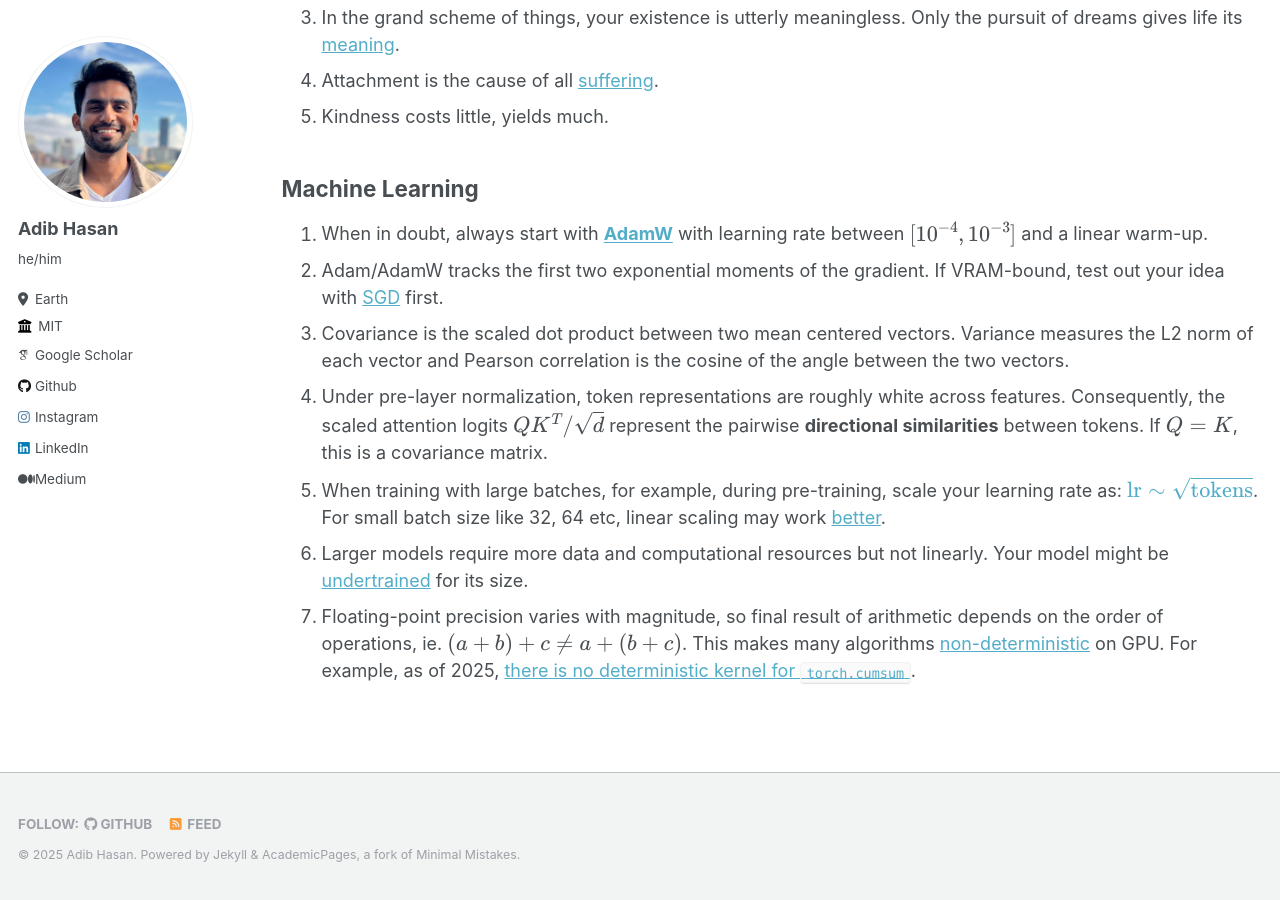
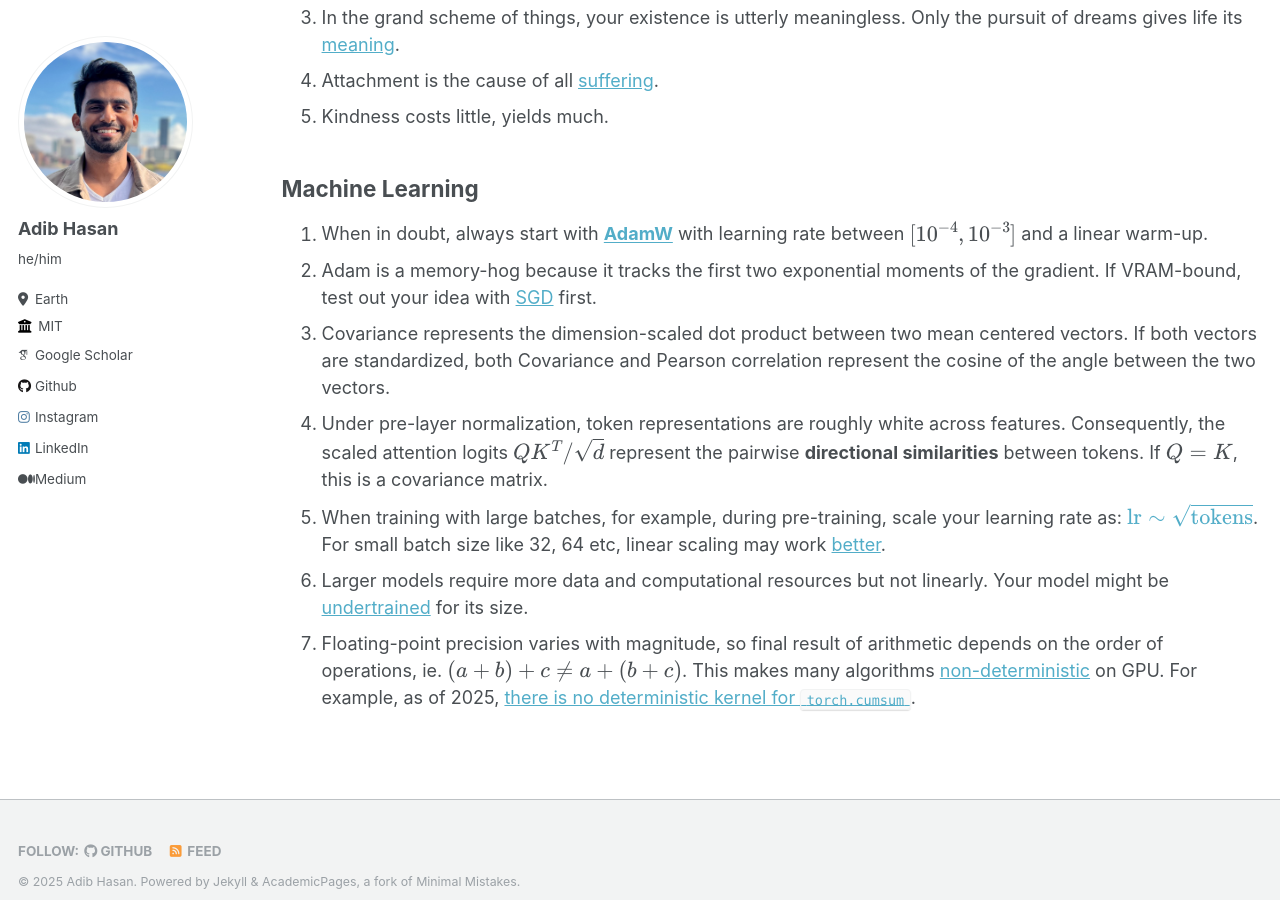
Before and after one commit to Neehan/neehan.github.io, a Jekyll site: the page built from _pages/lessons.md, in a window 1280 px wide and 900 px high, scrolled down 628 px. Built offline with Jekyll 4.4.1, drawn with Linux system fonts in a browser that asks for light colours; some web fonts are replaced.

Commit message:
Clarify explanations on Adam optimizer and statistics
Reworded points about Adam optimizer, covariance, and Pearson correlation for clarity.

```diff
--- a/_pages/lessons.md
+++ b/_pages/lessons.md
@@ -24,8 +24,8 @@ Here is a running list of lessons that I have learned over the years from my mis
 
 ## Machine Learning
 1. When in doubt, always start with **[AdamW](https://docs.pytorch.org/docs/stable/generated/torch.optim.AdamW.html)** with learning rate between $[10^{-4}, 10^{-3}]$ and a linear warm-up.
-2. Adam/AdamW tracks the first two exponential moments of the gradient. If VRAM-bound, test out your idea with [SGD](https://docs.pytorch.org/docs/stable/generated/torch.optim.SGD.html) first.
-3. Covariance is the scaled dot product between two mean centered vectors. Variance measures the L2 norm of each vector and Pearson correlation is the cosine of the angle between the two vectors.
+2. Adam is a memory-hog because it tracks the first two exponential moments of the gradient. If VRAM-bound, test out your idea with [SGD](https://docs.pytorch.org/docs/stable/generated/torch.optim.SGD.html) first.
+3. Covariance represents the dimension-scaled dot product between two mean centered vectors. If both vectors are standardized, both Covariance and Pearson correlation represent the cosine of the angle between the two vectors.
 4. Under pre-layer normalization, token representations are roughly white across features. Consequently, the scaled attention logits $QK^T/\sqrt{d}$ represent the pairwise **directional similarities** between tokens. If $Q=K$, this is a covariance matrix.
 5. When training with large batches, for example, during pre-training, scale your learning rate as: [$\mathrm{lr} \sim \sqrt{\mathrm{tokens}}$](https://arxiv.org/pdf/1705.08741). For small batch size like 32, 64 etc, linear scaling may work [better](https://arxiv.org/pdf/1404.5997).
 6. Larger models require more data and computational resources but not linearly. Your model might be [undertrained](https://arxiv.org/pdf/2001.08361) for its size.
```
